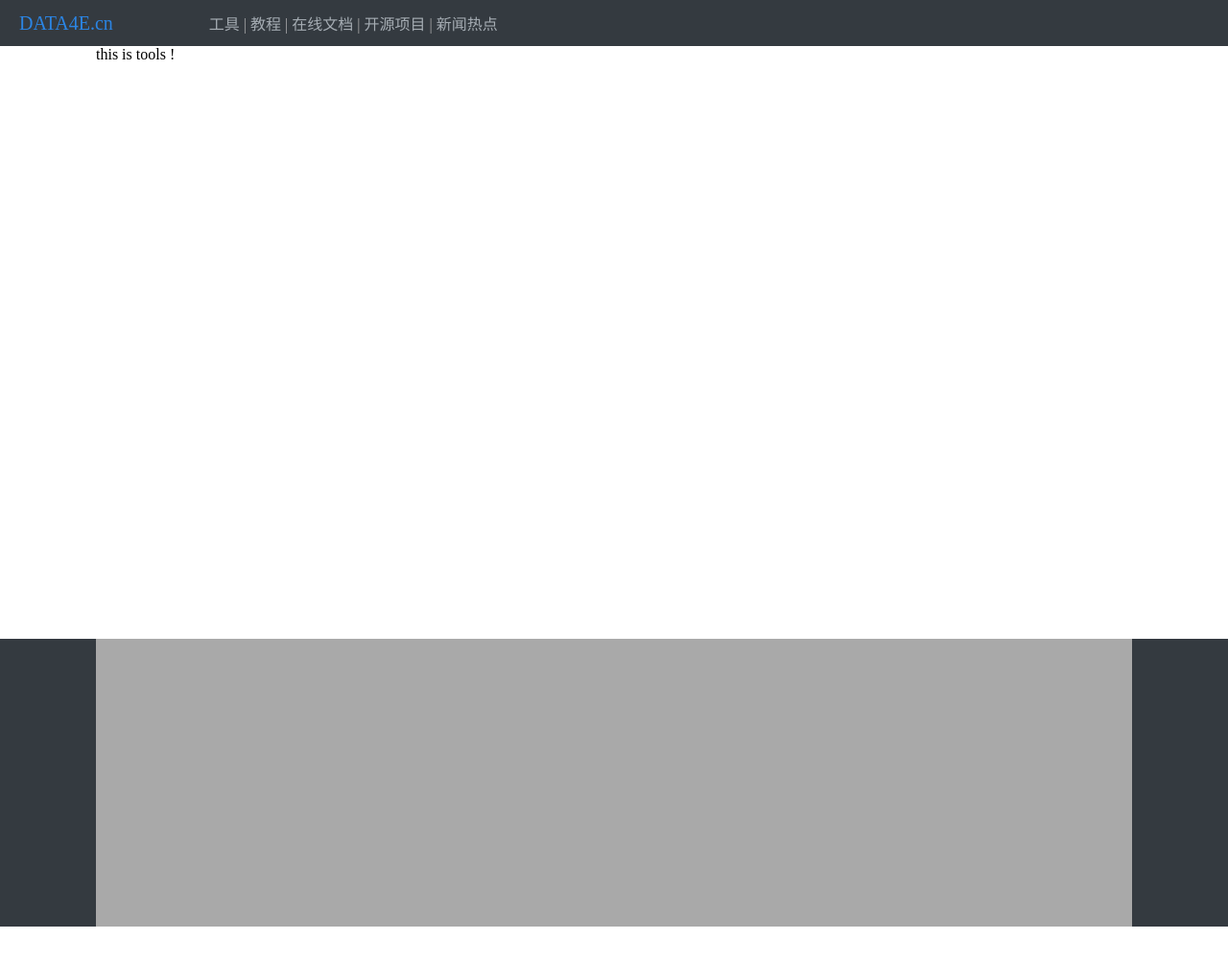
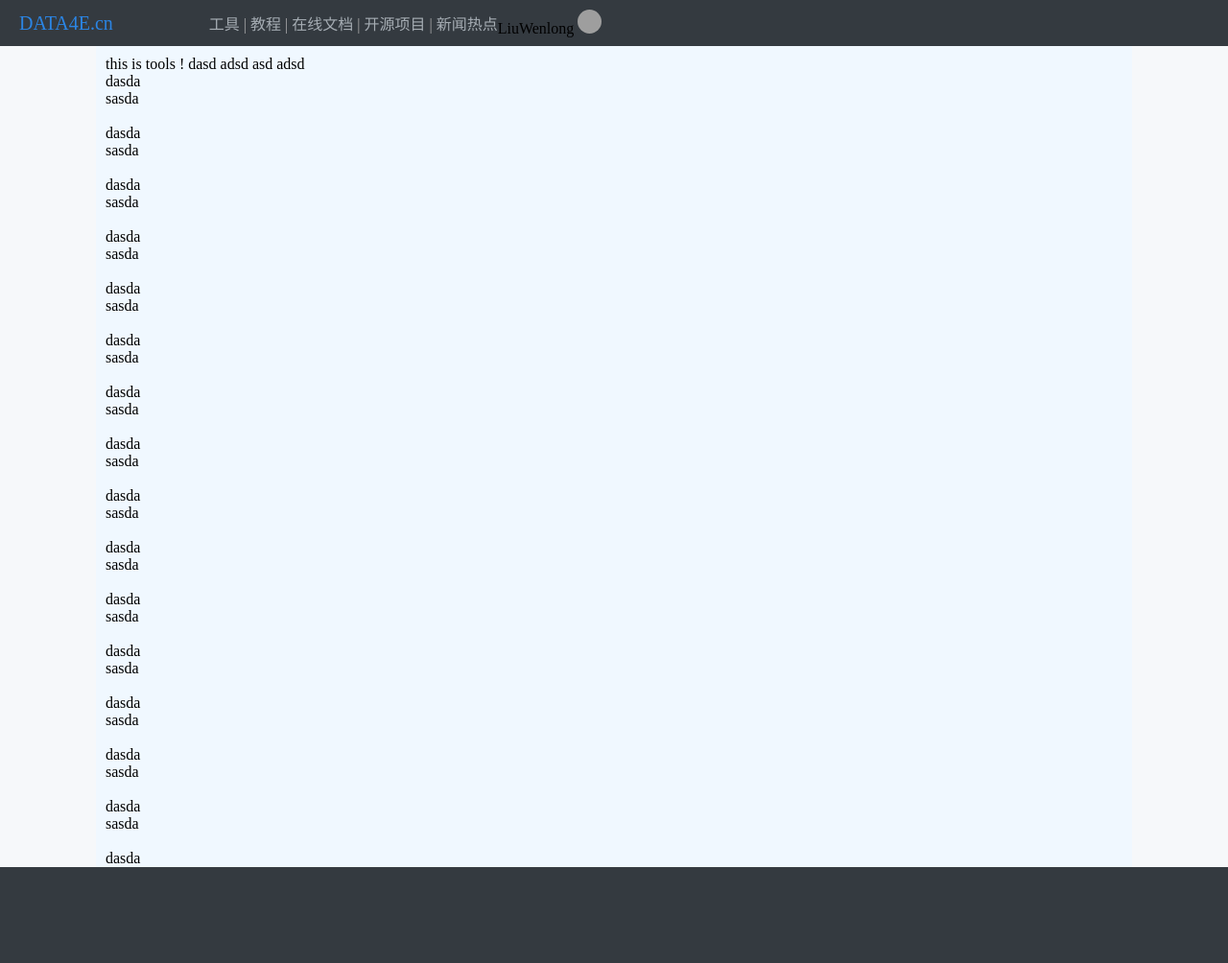
Before and after one commit to data4e/data4e, a Django app: page /tools in a window 1280 px wide. Shown: the whole page at 96% size. Before the commit the page ends 966 px from the top, so only its background shows below. Run offline with Django 3.2, Linux system fonts and the light colour scheme; grey boxes are pictures that could not be loaded.

Commit message:
修改布局

```diff
--- /dev/null
+++ b/templates/500.html
@@ -0,0 +1,6 @@
+{% extends 'base.html' %}
+{% block content_left %}
+    <div>
+        Sorry, 💦  服务器报了个500 ，大佬你刷新一下吧 ～～
+    </div>
+{% endblock %}
--- a/templates/base.html
+++ b/templates/base.html
@@ -5,6 +5,7 @@
     <title>data4e | {{title}}</title>
 </head>
 <body>
+    <div class="container">
         {% include 'framework/header.html' %}
         <br>
         <div class="content">
@@ -15,16 +16,25 @@
         </div>
         <br>
         {% include 'framework/footer.html' %}
+    </div>
 </body>
 
 <style>
-    body {
+    html,body {
         margin: 0;
+        padding: 0;
+        height: 100%;
     }
-
+    .container {
+        min-height: 100%;
+        height: auto !important;
+        position: relative;
+        background-color: #f6f8fa;
+    }
     .content {
-        min-height: 600px;
         margin: 0 100px 0 100px;
+        padding: 10px;
+        background-color: aliceblue;
     }
 </style>
 </html>
--- a/templates/framework/footer.html
+++ b/templates/framework/footer.html
@@ -10,11 +10,13 @@
     .footer {
         background-color: #343a40;
         width: 100%;
-        height: 300px;
+        height: 100px;
+        position: absolute;
+        bottom: 0;
+        clear: both;
     }
     .footer-content {
         margin: 0 100px 0 100px;
-        background-color: darkgray;
         height: 100%;
     }
     .footer-content div {
--- a/templates/framework/header.html
+++ b/templates/framework/header.html
@@ -12,7 +12,8 @@
         <a href="#">新闻热点</a>
     </nav>
     <div class="userInfo">
-
+        LiuWenlong
+        <img src="https://i.loli.net/2017/08/21/599a521472424.jpg" alt="">
     </div>
 </header>
 
@@ -55,4 +56,18 @@
         color: #2b85e4;
         font-size: 20px;
     }
+    .userInfo {
+        align-self: center;
+        margin-right: 20px;
+        right: 20px;
+        {#position: fixed;#}
+    }
+    .userInfo a{
+        color: crimson;
+    }
+    .userInfo img {
+        width: 25px;
+        height: 25px;
+        border-radius: 50%;
+    }
 </style>
--- a/templates/tools.html
+++ b/templates/tools.html
@@ -1,4 +1,93 @@
 {% extends 'base.html' %}
 {% block content_left %}
     this is tools !
+    dasd
+    adsd
+    asd
+    adsd
+    <br>
+    dasda
+    <br>
+    sasda
+    <br>
+    <br>
+    dasda
+    <br>
+    sasda
+    <br>
+    <br>
+    dasda
+    <br>
+    sasda
+    <br>
+    <br>
+    dasda
+    <br>
+    sasda
+    <br>
+    <br>
+    dasda
+    <br>
+    sasda
+    <br>
+    <br>
+    dasda
+    <br>
+    sasda
+    <br>
+    <br>
+    dasda
+    <br>
+    sasda
+    <br>
+    <br>
+    dasda
+    <br>
+    sasda
+    <br>
+    <br>
+    dasda
+    <br>
+    sasda
+    <br>
+    <br>
+    dasda
+    <br>
+    sasda
+    <br>
+    <br>
+    dasda
+    <br>
+    sasda
+    <br>
+    <br>
+    dasda
+    <br>
+    sasda
+    <br>
+    <br>
+    dasda
+    <br>
+    sasda
+    <br>
+    <br>
+    dasda
+    <br>
+    sasda
+    <br>
+    <br>
+    dasda
+    <br>
+    sasda
+    <br>
+    <br>
+    dasda
+    <br>
+    sasda
+    <br>
+    <br>
+    dasda
+    <br>
+    sasda
+    <br>
 {% endblock %}
```
Lines whose indentation alone changed are shown as unchanged.
